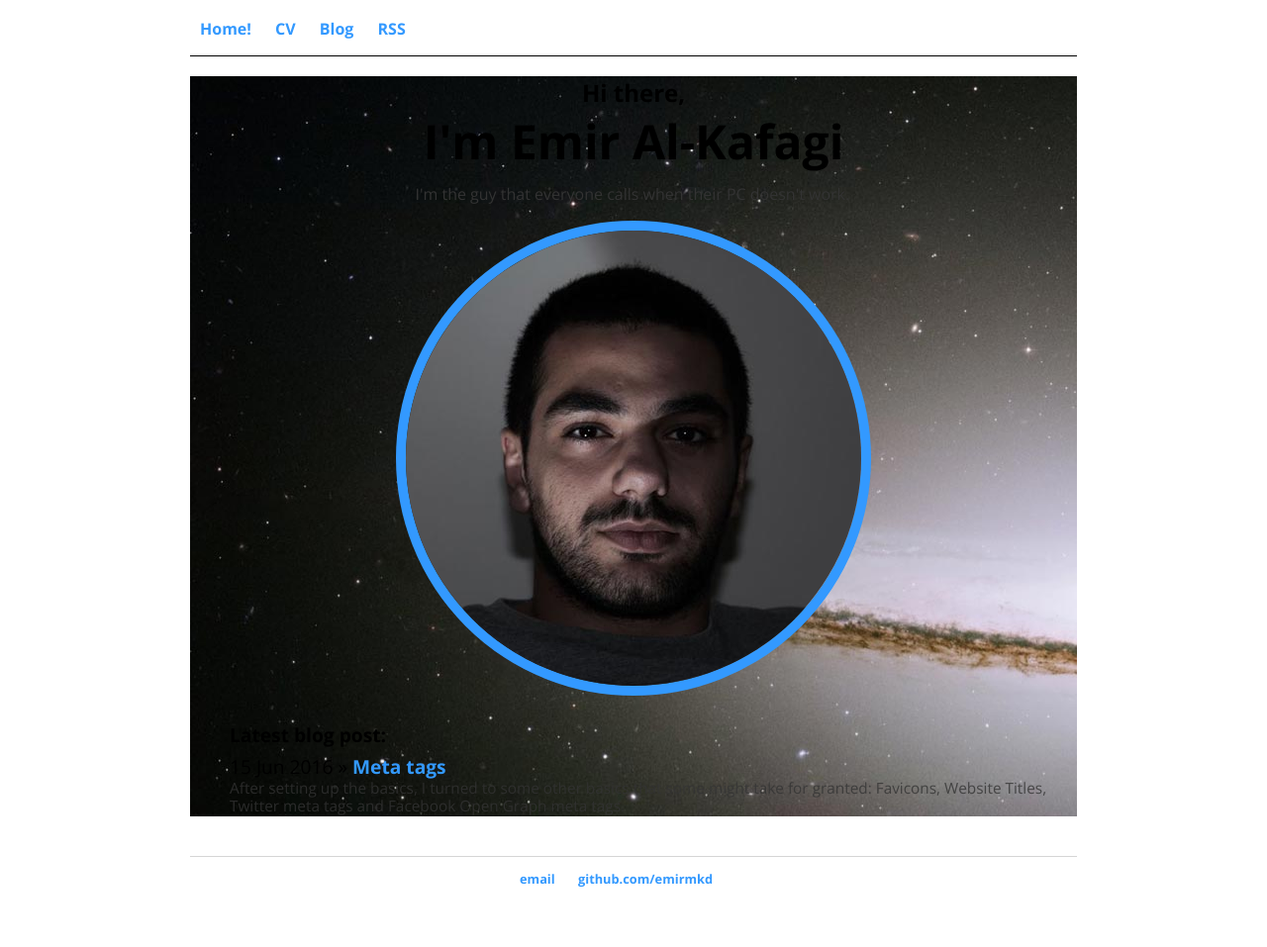
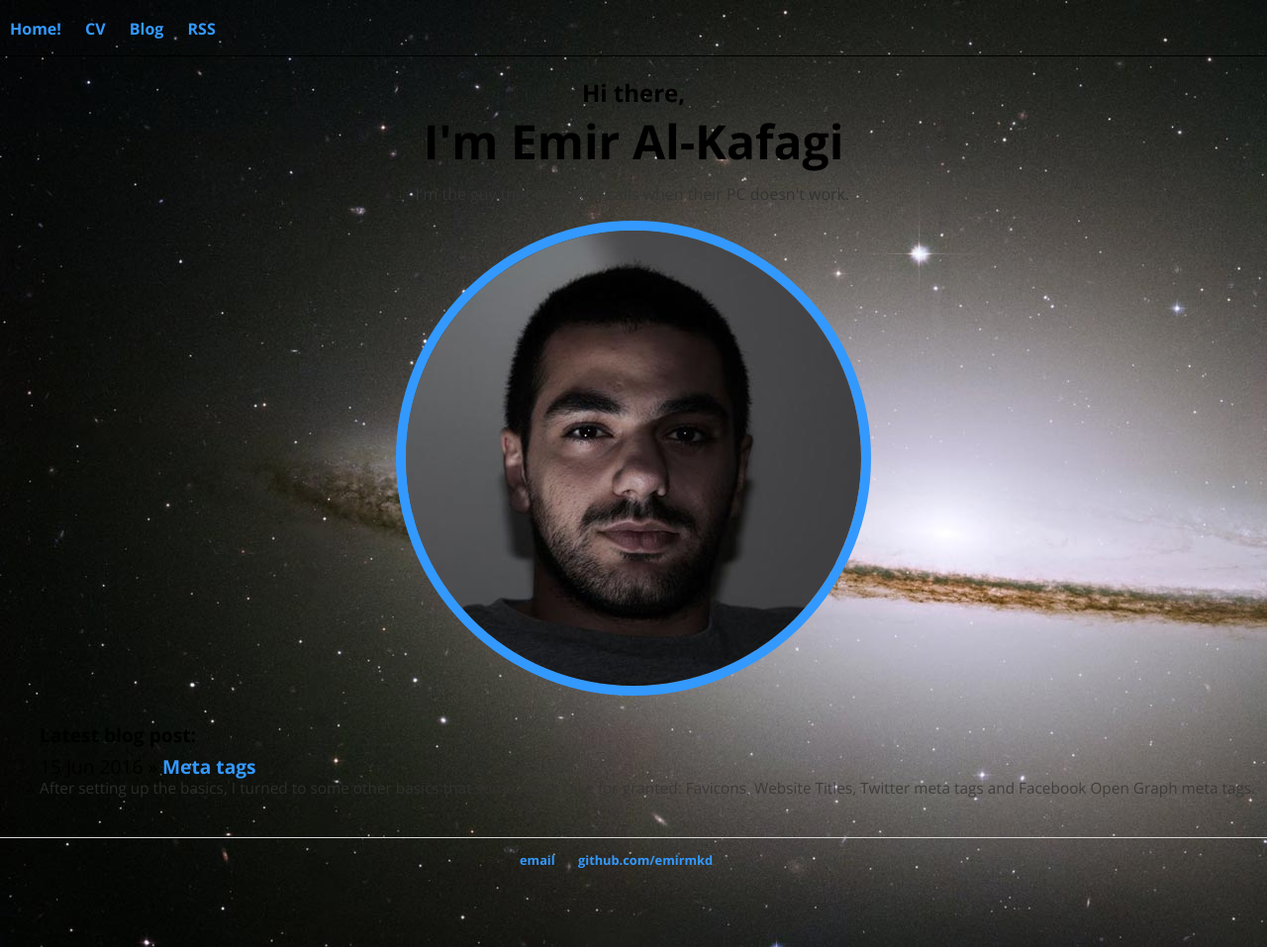
Before and after one commit to emirmkd/emirmkd.github.io, a Jekyll site: the page built from index.html, in a window 1280 px wide. Shown: the whole page at 99% size. Built offline with Jekyll 4.4.1, drawn with Linux system fonts in a browser that asks for light colours.

Commit message:
Update main.css

```diff
--- a/css/main.css
+++ b/css/main.css
@@ -2,6 +2,9 @@ body {
     margin: 60px auto;
     width: 70%;
     font-family: 'Open Sans', sans-serif;
+    background-image: url(https://emiralkafagi.me/img/galaxy.jpg);
+    width: 100%;
+    height: auto;
 }
 nav {
   border-bottom: solid black 1px;
@@ -220,8 +223,3 @@ a.sidebar-nav-item:focus {
     margin-right: 4rem;
   }
 }
-.home {
-    background-image: url(https://emiralkafagi.me/img/galaxy.jpg);
-    width: 100%;
-    height: auto;
-}
```
